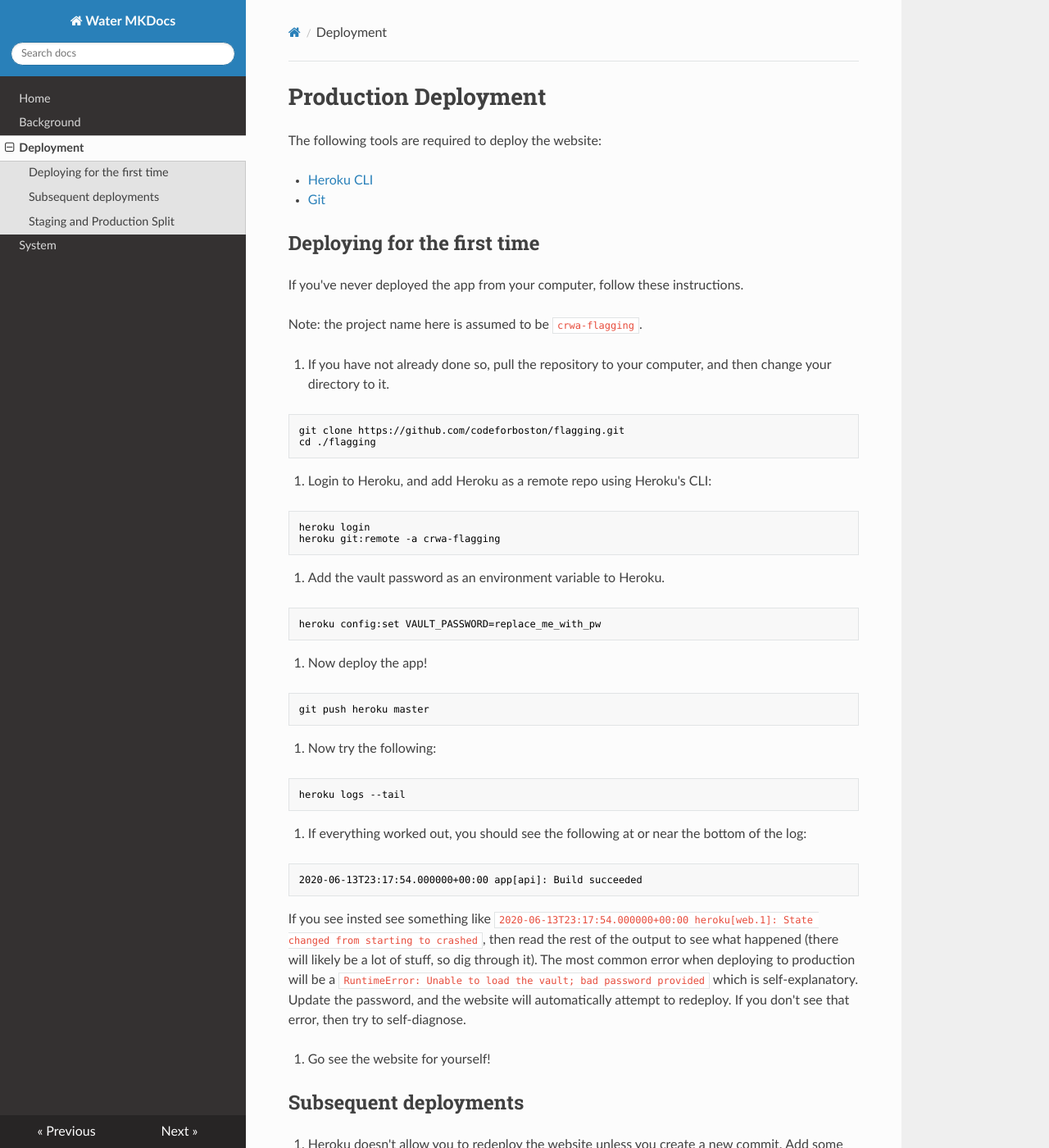
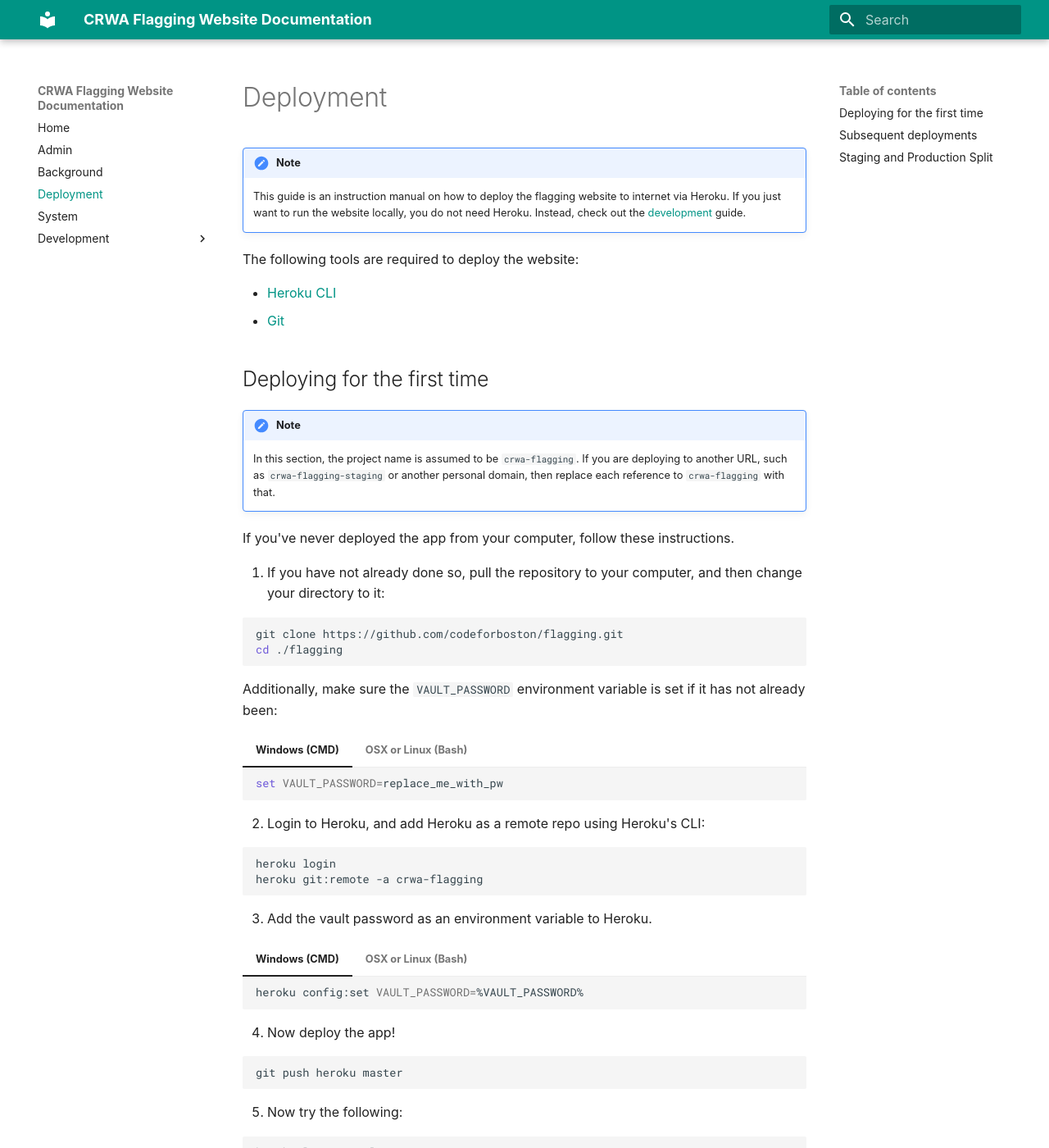
Before and after one commit to codeforboston/flagging, an MkDocs documentation site: the page built from docs/docs/deployment.md, in a window 1280 px wide and 1400 px high. Shown: the whole window at 82% size. Built offline with MkDocs 1.6.1 and Material for MkDocs 9.7.7, drawn with Linux system fonts in a browser that asks for light colours; nearby versions of some CDN libraries; some web fonts are replaced; some of the changed text lies outside the part shown.

Commit message:
Updates to docs

````diff
--- a/docs/docs/deployment.md
+++ b/docs/docs/deployment.md
@@ -1,4 +1,7 @@
-# Production Deployment
+# Deployment
+
+!!! note
+    This guide is an instruction manual on how to deploy the flagging website to internet via Heroku. If you just want to run the website locally, you do not need Heroku. Instead, check out the [development](/development) guide.
 
 The following tools are required to deploy the website:
 
@@ -7,16 +10,28 @@
 
 ## Deploying for the first time
 
+!!! note
+    In this section, the project name is assumed to be `crwa-flagging`. If you are deploying to another URL, such as `crwa-flagging-staging` or another personal domain, then replace each reference to `crwa-flagging` with that.
+
 If you've never deployed the app from your computer, follow these instructions.
 
-Note: the project name here is assumed to be `crwa-flagging`.
-
-1. If you have not already done so, pull the repository to your computer, and then change your directory to it.
+1. If you have not already done so, pull the repository to your computer, and then change your directory to it:
 
 ```shell
 git clone https://github.com/codeforboston/flagging.git
 cd ./flagging
 ```
+
+  Additionally, make sure the `VAULT_PASSWORD` environment variable is set if it has not already been:
+
+=== "Windows (CMD)"
+    ```shell
+    set VAULT_PASSWORD=replace_me_with_pw
+    ```
+=== "OSX or Linux (Bash)"
+    ```shell
+    export VAULT_PASSWORD=replace_me_with_pw
+    ```
 
 2. Login to Heroku, and add Heroku as a remote repo using Heroku's CLI:
 
@@ -27,9 +42,14 @@
 
 3. Add the vault password as an environment variable to Heroku.
 
-```shell
-heroku config:set VAULT_PASSWORD=replace_me_with_pw
-```
+=== "Windows (CMD)"
+    ```shell
+    heroku config:set VAULT_PASSWORD=%VAULT_PASSWORD%
+    ```
+=== "OSX or Linux (Bash)"
+    ```shell
+    heroku config:set VAULT_PASSWORD=${VAULT_PASSWORD}
+    ```
 
 4. Now deploy the app!
 
@@ -45,11 +65,12 @@
 
 6. If everything worked out, you should see the following at or near the bottom of the log:
 
-```shell
+```
 2020-06-13T23:17:54.000000+00:00 app[api]: Build succeeded
 ```
 
-If you see insted see something like `2020-06-13T23:17:54.000000+00:00 heroku[web.1]: State changed from starting to crashed`, then read the rest of the output to see what happened (there will likely be a lot of stuff, so dig through it). The most common error when deploying to production will be a `RuntimeError: Unable to load the vault; bad password provided` which is self-explanatory. Update the password, and the website will automatically attempt to redeploy. If you don't see that error, then try to self-diagnose.
+!!! note
+    If you see instead see something like `[...] State changed from starting to crashed`, then read the rest of the output to see what happened. The most common error when deploying to production will be a `RuntimeError: Unable to load the vault; bad password provided` which is self-explanatory. Update the password, and the website will automatically attempt to redeploy. If you don't see that error, then try to self-diagnose.
 
 7. Go see the website for yourself!
 
@@ -57,7 +78,10 @@
 
 1. Heroku doesn't allow you to redeploy the website unless you create a new commit. Add some updates if you need to with `git add .` then `git commit -m "describe your changes here"`.
 
-2. Once you have done that, Heroku will simply redeploy the site when you merge your working branch:
+!!! note
+    In the _very_ rare case you simply need to redeploy without making any changes to the site, in lieu of the above, simply do `git commit --allow-empty -m "redeploy"`.
+
+2. Once you have done that, Heroku will redeploy the site when you merge your working branch:
 
 ```shell
 git push heroku master
@@ -82,12 +106,35 @@
 git remote -v
 ```
 
+!!! tip
+    The above command should output something like this:
+
+    ```shell
+    heroku  https://git.heroku.com/crwa-flagging.git (fetch)
+    heroku  https://git.heroku.com/crwa-flagging.git (push)
+    origin  https://github.com/<your_github_username_here>/flagging.git (fetch)
+    origin  https://github.com/<your_github_username_here>/flagging.git (push)
+    staging https://git.heroku.com/crwa-flagging-staging.git (fetch)
+    staging https://git.heroku.com/crwa-flagging-staging.git (push)
+    upstream        https://github.com/codeforboston/flagging.git (fetch)
+    upstream        https://github.com/codeforboston/flagging.git (push)
+    ```
+
 3. Now all of your `heroku` commands are going to require specifying the app, but the steps to deploy in staging are otherwise similar to the production deployment:
 
-```shell
-heroku config:set --app crwa-flagging-staging VAULT_PASSWORD=replace_me_with_pw
-git push staging master
-heroku logs --app crwa-flagging-staging --tail
-```
 
-4. Check out the website and make sure it looks right.
+=== "Windows (CMD)"
+    ```shell
+    heroku config:set --app crwa-flagging-staging VAULT_PASSWORD=%VAULT_PASSWORD%
+    git push staging master
+    heroku logs --app crwa-flagging-staging --tail
+    ```
+
+=== "OSX or Linux (Bash)"
+    ```shell
+    heroku config:set --app crwa-flagging-staging VAULT_PASSWORD=${VAULT_PASSWORD}
+    git push staging master
+    heroku logs --app crwa-flagging-staging --tail
+    ```
+
+4. Check out the website in the staging environment and make sure it looks right.
--- a/docs/mkdocs.yml
+++ b/docs/mkdocs.yml
@@ -1,8 +1,35 @@
-site_name: Water MKDocs
+site_name: CRWA Flagging Website Documentation
 nav:
-    - Home: index.md
-    - Background: background.md
-    - Deployment: deployment.md
-    - System: system.md
-
-theme: readthedocs
+- Home: index.md
+- Admin: admin.md
+- Background: background.md
+- Deployment: deployment.md
+- System: system.md
+- Development:
+    - History: development/history.md
+theme:
+  name: material
+  palette:
+    scheme: default
+    primary: teal
+    accent: cyan
+  font:
+    text: Opens Sans
+    code: Roboto Mono
+markdown_extensions:
+- admonition
+- pymdownx.tabbed # https://facelessuser.github.io/pymdown-extensions/
+- pymdownx.superfences:
+    custom_fences:
+    - name: mermaid
+      class: mermaid
+      format: !!python/name:pymdownx.superfences.fence_div_format
+- sane_lists
+extra:
+  social:
+  - icon: fontawesome/brands/github
+    link: https://github.com/codeforboston/flagging
+  - icon: fontawesome/brands/meetup
+    link: https://www.meetup.com/Code-for-Boston/
+  - icon: fontawesome/brands/twitter
+    link: https://twitter.com/codeforboston
````
Also changed, not shown: other parts of docs/docs/deployment.md (+2 -2 lines), docs/README.md (+6 -0 lines), docs/docs/about.md (added, +31 -0 lines), docs/docs/admin.md (+2 -0 lines), docs/docs/background.md (+1 -16 lines), docs/docs/development/history.md (added, +35 -0 lines), docs/docs/index.md (+5 -4 lines).
